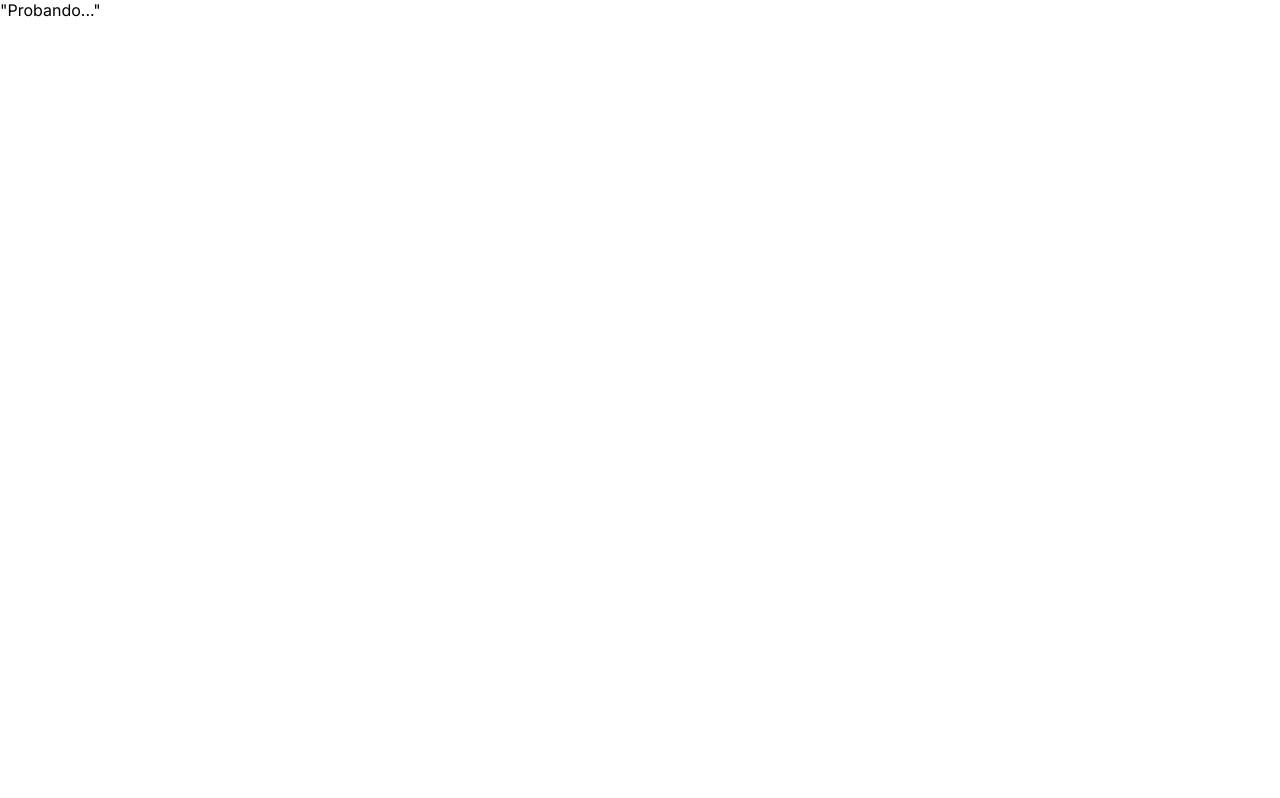
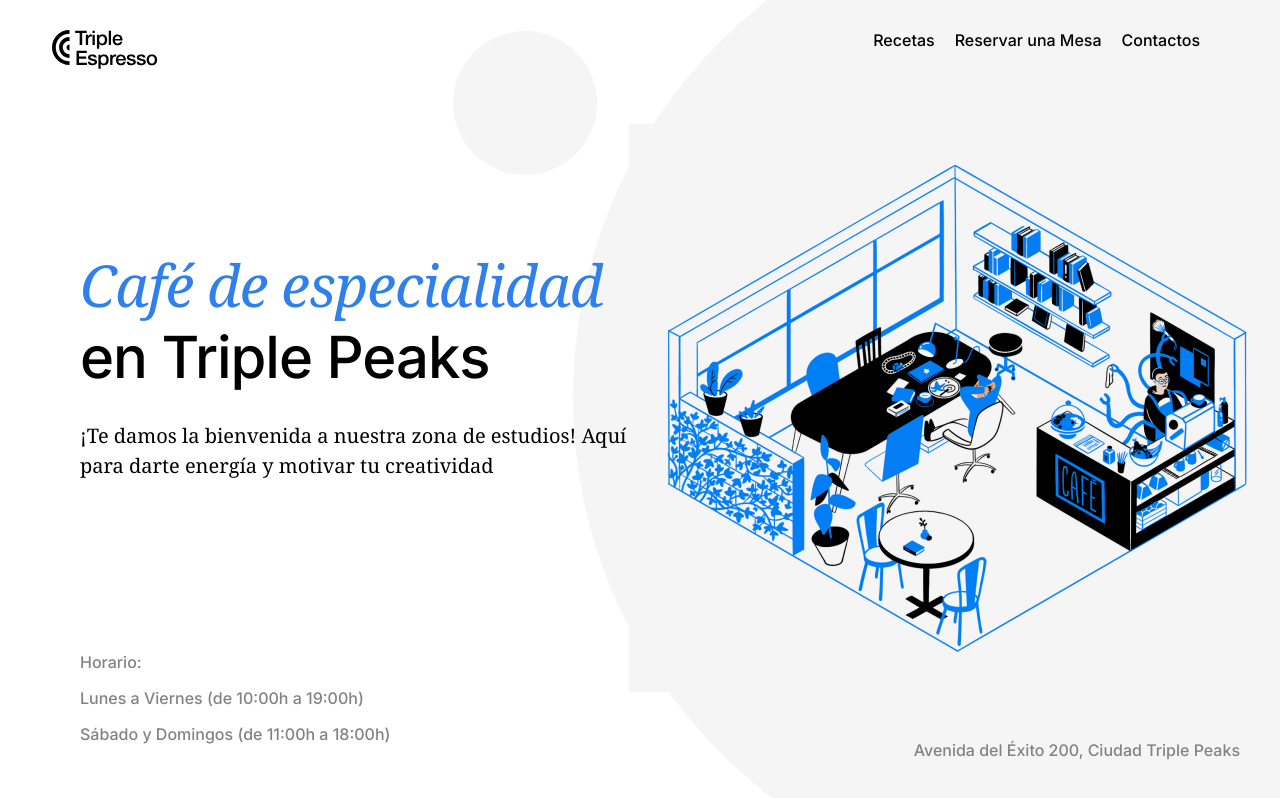
Before and after one commit to ChristianP-M/web_project_coffeeshop, a plain HTML site: page index.html in a window 1280 px wide. Drawn offline with Linux system fonts and the light colour scheme.

Commit message:
Nueva actualización de mi proyecto

```diff
--- a/index.html
+++ b/index.html
@@ -48,8 +48,43 @@
   </head>
   <body>
     <div class="page">
-      "Probando..."
-      <header class="header"></header>
+      <header class="header">
+        <nav class="nav">
+          <img
+            class="logo"
+            alt="logo Triple Espresso"
+            src="./images/logo_coffeeshop_dark.svg"
+          />
+          <ul class="nav__links">
+            <li><a class="nav__link">Recetas</a></li>
+            <li><a class="nav__link">Reservar una Mesa</a></li>
+            <li><a class="nav__link">Contactos</a></li>
+          </ul>
+        </nav>
+        <h1 class="header__title">
+          <span class="header__span-accent">Café de especialidad </span>en
+          Triple Peaks
+        </h1>
+        <p class="header__description">
+          ¡Te damos la bienvenida a nuestra zona de estudios! Aquí tenemos café
+          para darte energía y motivar tu creatividad
+        </p>
+        <img
+          src="./images/inside_coffee_shop.png"
+          alt="Imagen de Cafeteria de Tripleten"
+          class="header__image"
+        />
+        <div class="header__footer">
+          <div class="header__paragraph header__paragraph_position_left">
+            <p>Horario:</p>
+            <p>Lunes a Viernes (de 10:00h a 19:00h)</p>
+            <p>Sábado y Domingos (de 11:00h a 18:00h)</p>
+          </div>
+          <p class="header__paragraph header__paragraph_position_right">
+            Avenida del Éxito 200, Ciudad Triple Peaks
+          </p>
+        </div>
+      </header>
       <main class="content">
         <section class="recipes"></section>
         <section class="reservation"></section>
--- a/pages/index.css
+++ b/pages/index.css
@@ -1,3 +1,11 @@
+/* colores a usar
+#ffffff Blanco (fondo del encabezado, color de contraste de la fuente)
+#000000 (color de la fuente principal)
+#2f80ed (acento, botón)
+#838383 (bordes de los campos de entrada y marcadores de posición)
+#6F6F6F (horarios y dirección)
+#0A2850 (sección de recetas y fondo) */
+
 .page {
   min-width: 1100px;
   max-width: 1600px;
@@ -8,3 +16,120 @@
   font-size: 16px;
   line-height: 20px;
 }
+
+.header {
+  display: flex;
+  flex-direction: column;
+  position: relative;
+  background-color: #ffffff;
+  background-image: url("../images/background_header.svg");
+  background-repeat: no-repeat;
+  background-position: center;
+  background-size: cover;
+
+  min-height: 720px;
+  max-height: 800px;
+  height: 100vh;
+}
+
+.nav {
+  display: flex;
+}
+
+.logo {
+  position: relative;
+  top: 30px;
+  left: 30px;
+  width: 150px;
+  height: 39px;
+}
+
+.nav__links {
+  display: flex;
+  justify-content: space-between;
+  gap: 20px;
+  list-style: none;
+  padding: 0;
+  margin-left: auto;
+  margin-top: 30px;
+  margin-right: 80px;
+}
+
+.nav__link {
+  font-family: "Inter";
+  font-style: normal;
+  font-weight: 500;
+  font-size: 16px;
+  line-height: 20px;
+}
+
+.header__title {
+  max-width: 709px;
+  font-family: "Inter";
+  font-style: normal;
+  font-weight: 500;
+  font-size: 58px;
+  line-height: 72px;
+  letter-spacing: -1px;
+  margin-top: 183px;
+  margin-bottom: 0;
+  margin-left: 80px;
+}
+
+.header__span-accent {
+  font-family: "Noto Serif";
+  font-style: italic;
+  font-weight: normal;
+  font-size: 58px;
+  line-height: 72px;
+  color: #2f80ed;
+  display: block;
+}
+
+.header__description {
+  font-family: "Noto Serif";
+  font-style: normal;
+  font-weight: normal;
+  font-size: 20px;
+  line-height: 30px;
+  max-width: 683px;
+  margin-top: 28px;
+  margin-bottom: 0;
+  margin-left: 80px;
+}
+
+.header__image {
+  position: absolute;
+  top: 124px;
+  right: 5px;
+  width: 646px;
+  height: 568px;
+}
+
+.header__footer {
+  display: flex;
+  flex-direction: column;
+  justify-content: space-between;
+  margin-top: auto;
+}
+
+.header__paragraph {
+  position: absolute;
+  font-family: "Inter";
+  font-style: normal;
+  font-weight: 500;
+  font-size: 16px;
+  line-height: 20px;
+  color: #838383;
+  margin: 0;
+}
+
+.header__paragraph_position_left {
+  bottom: 40px;
+  left: 80px;
+}
+
+.header__paragraph_position_right {
+  bottom: 40px;
+  right: 40px;
+}
```
